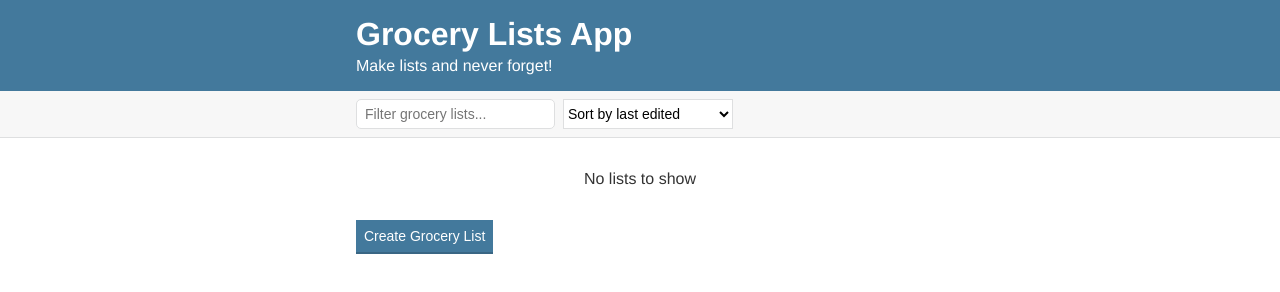
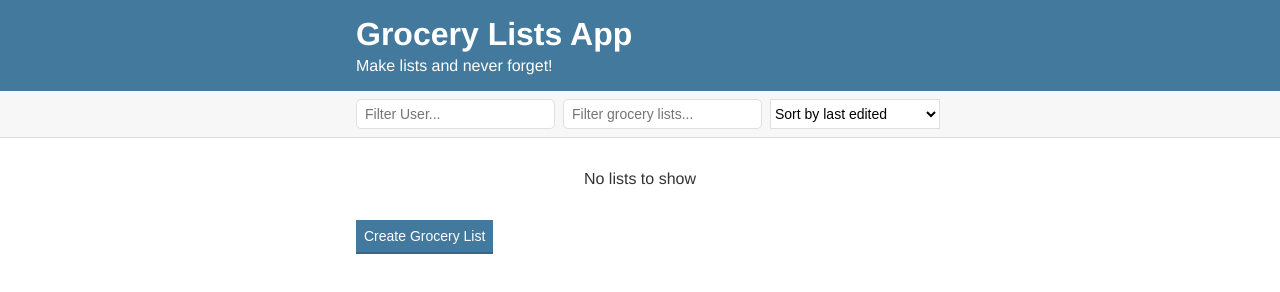
Before and after one commit to Tushh007/groceries-list-app, a website: page public/index.html in a window 1280 px wide. Drawn offline with Linux system fonts and the light colour scheme.

Commit message:
adding user functionality

```diff
--- a/public/index.html
+++ b/public/index.html
@@ -16,6 +16,7 @@
     </header>
     <div class="actions">
       <div class="actions__container">
+        <input id="search-user" type="text" class="input" placeholder="Filter User..." />
         <input id="search-text" type="text" class="input" placeholder="Filter grocery lists..." />
         <select id="filter-by" class="dropdown">
             <option value="byEdited">Sort by last edited</option>
```
